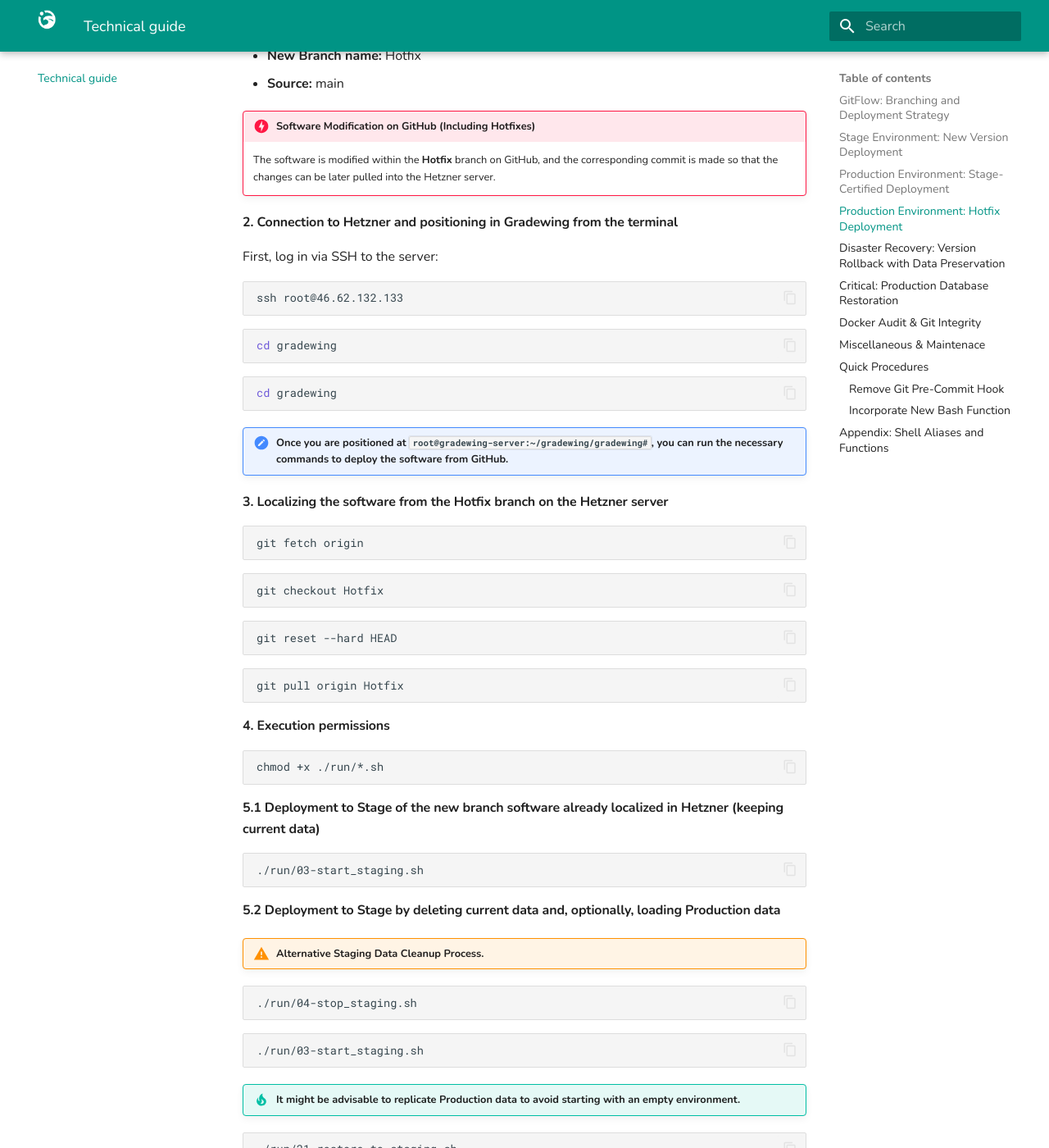
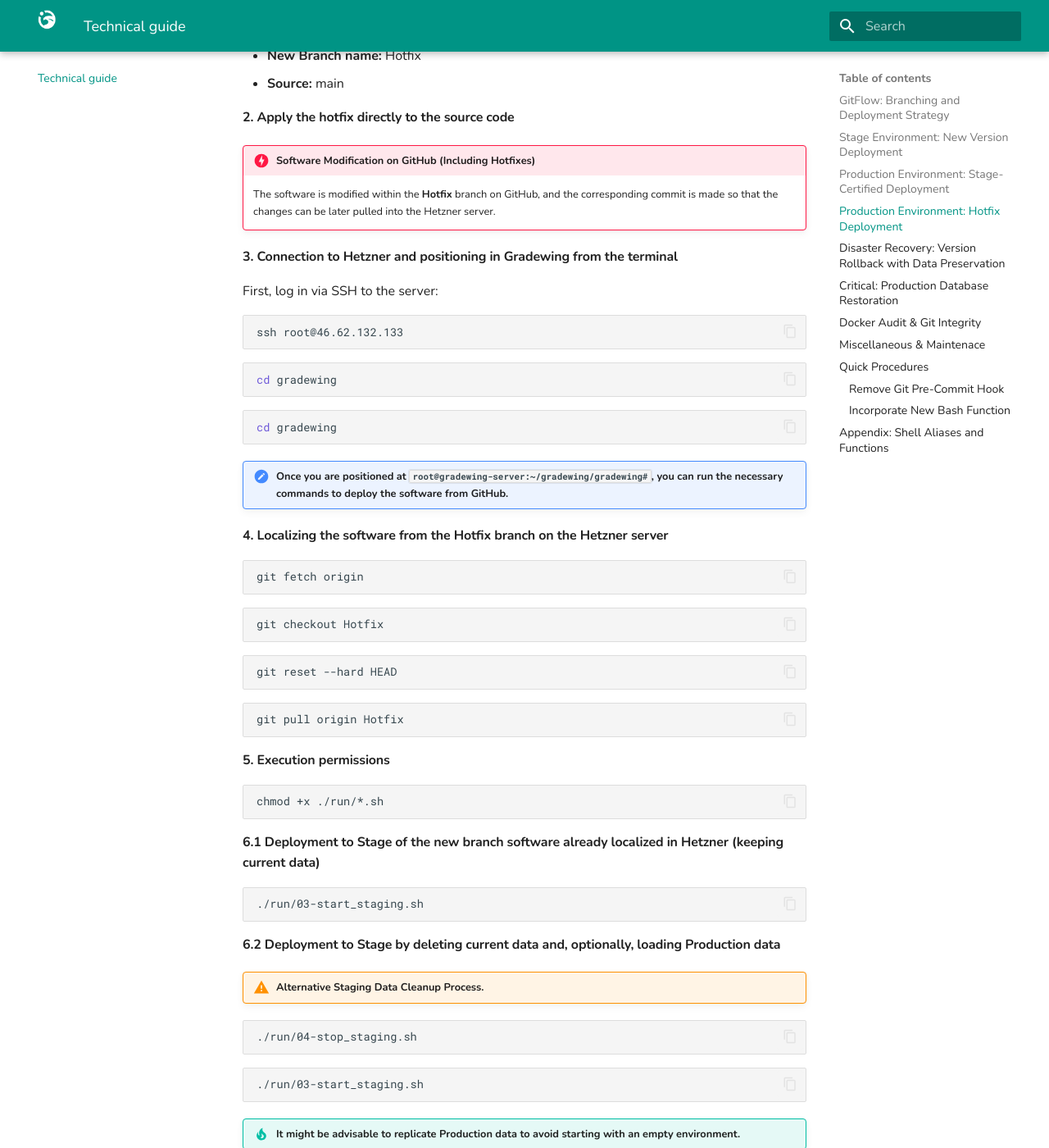
Before and after one commit to pablopenlop/gradewing_guide, an MkDocs documentation site: the page built from docs/other.md, in a window 1280 px wide and 1400 px high, scrolled down 6346 px. Shown: the whole window at 82% size. Built offline with MkDocs 1.6.1 and Material for MkDocs 9.7.7, drawn with Linux system fonts in a browser that asks for light colours; some of the changed text lies outside the part shown.

Commit message:
Update other.md

````diff
--- a/docs/other.md
+++ b/docs/other.md
@@ -230,16 +230,16 @@ git branch -a				# -- VERIFICATION
     *   **Save Changes:**
         Click the **Create** or **Save changes** button at the bottom of the page.
 
-
 #### 1. Creation of a new Release branch on GitHub
 *   **Create new Branch**
 *   **New Branch name:** Hotfix
 *   **Source:** main
 
+#### 2. Apply the hotfix directly to the source code
 !!! danger "Software Modification on GitHub (Including Hotfixes)"
     The software is modified within the **Hotfix** branch on GitHub, and the corresponding commit is made so that the changes can be later pulled into the Hetzner server.
 
-#### 2. Connection to Hetzner and positioning in Gradewing from the terminal
+#### 3. Connection to Hetzner and positioning in Gradewing from the terminal
 
 First, log in via SSH to the server:
 ```bash
@@ -269,19 +269,19 @@ git reset --hard HEAD
 git pull origin Hotfix
 ```
 
-#### 4. Execution permissions
+#### 5. Execution permissions
 
 ```bash
 chmod +x ./run/*.sh
 ```
 
-#### 5.1 Deployment to Stage of the new branch software already localized in Hetzner (keeping current data)
+#### 6.1 Deployment to Stage of the new branch software already localized in Hetzner (keeping current data)
 
 ```bash
 ./run/03-start_staging.sh
 ```
 
-#### 5.2 Deployment to Stage by deleting current data and, optionally, loading Production data
+#### 6.2 Deployment to Stage by deleting current data and, optionally, loading Production data
 
 !!! warning "Alternative Staging Data Cleanup Process."
 
````
Also changed, not shown: other parts of docs/other.md (+11 -11 lines).
